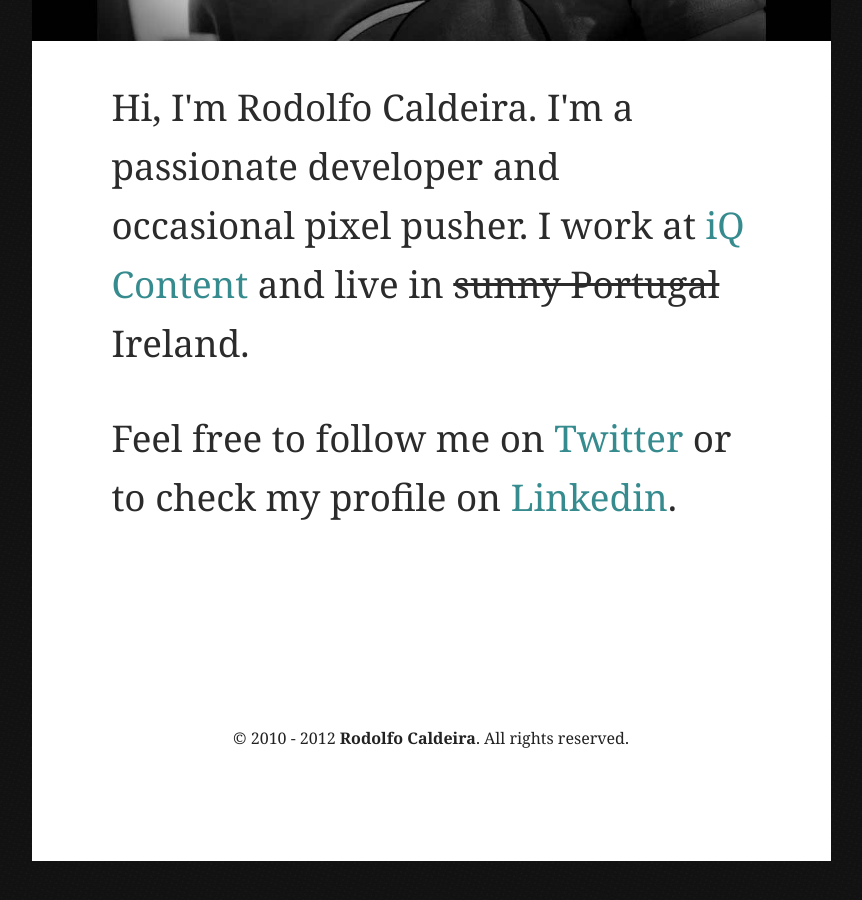
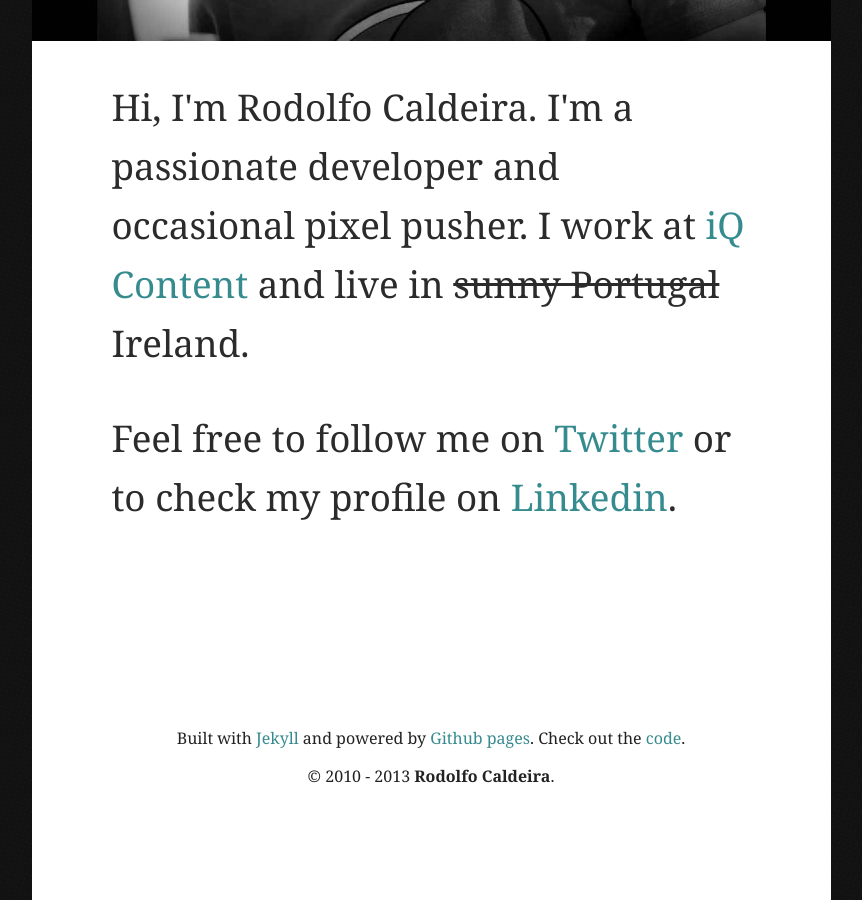
Before and after one commit to rodolfocaldeira/rodolfocaldeira.github.com, a Jekyll site: the page built from index.html, in a window 1280 px wide and 900 px high, scrolled down 22077 px. Shown: the whole window, without its empty margins (209-1071 px from the left). Built offline with Jekyll 4.4.1, drawn with Linux system fonts in a browser that asks for light colours; before the commit the page ends 22938 px from its top, so only the background shows below that.

Commit message:
Updated the footer and readme file.

```diff
--- a/_includes/footer.html
+++ b/_includes/footer.html
@@ -1,5 +1,8 @@
 <footer>
-    &copy; 2010 - 2012 <strong>Rodolfo Caldeira</strong>. All rights reserved.
+    <p>Built with <a href="http://jekyllrb.com/">Jekyll</a>
+        and powered by <a href="http://pages.github.com/">Github pages</a>.
+        Check out the <a href="https://github.com/rodolfocaldeira/rodolfocaldeira.github.com">code</a>.</p>
+    <p>&copy; 2010 - 2013 <strong>Rodolfo Caldeira</strong>.</p>
 </footer>
 
 </div>
```
Also changed, not shown: README.md, 1 other file.
